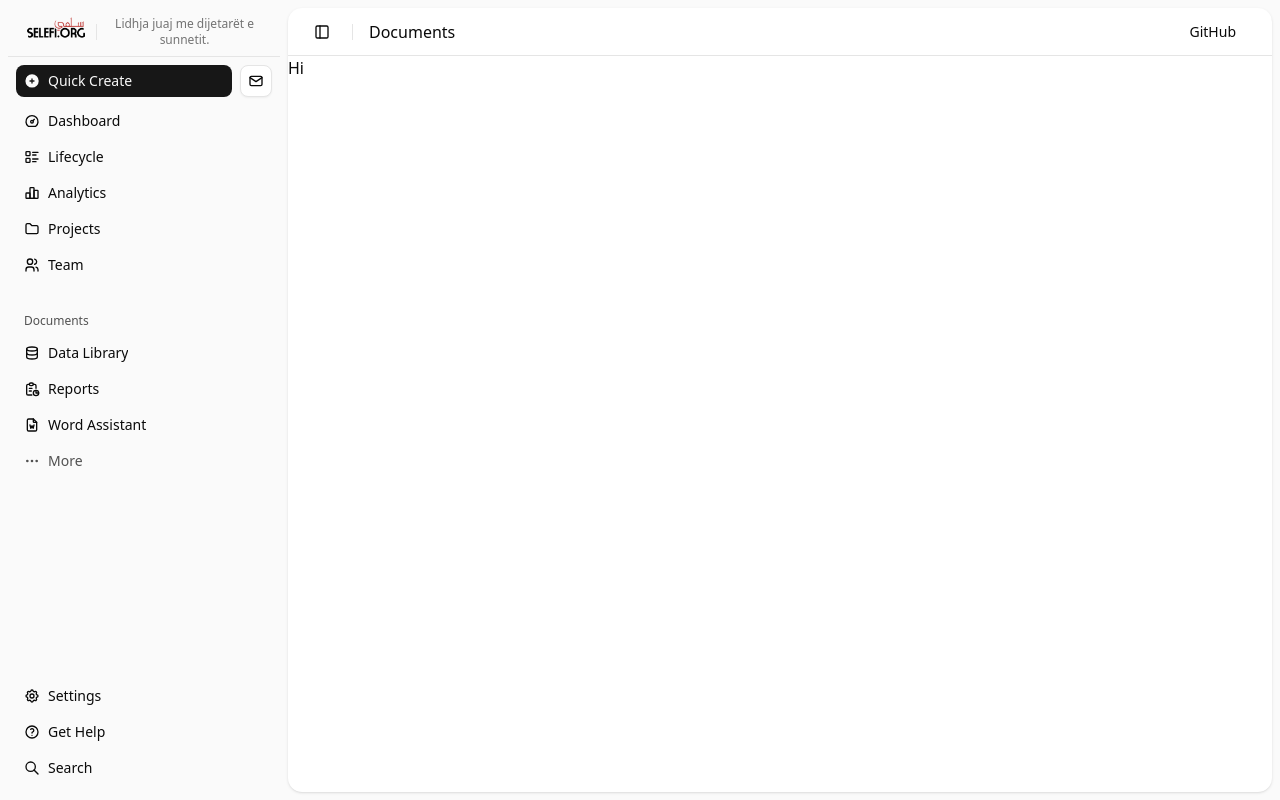
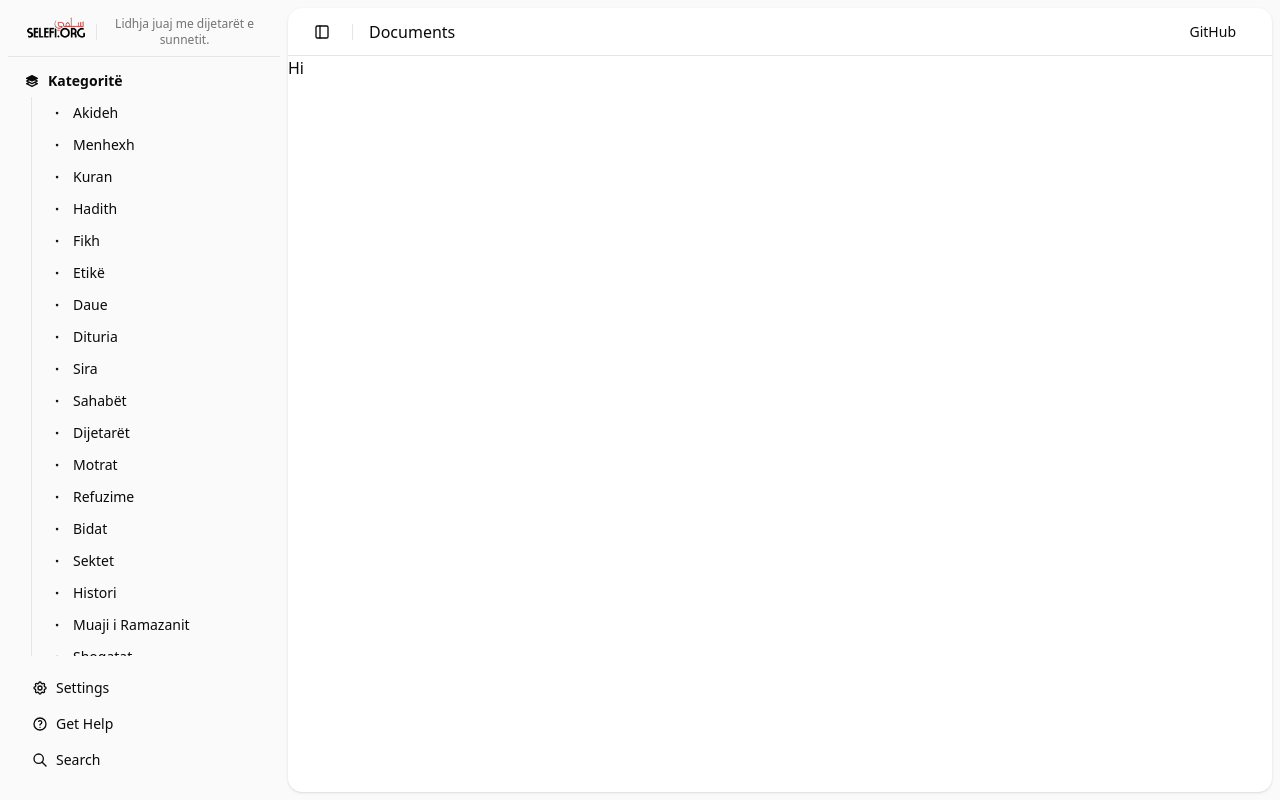
Before and after one commit to artzymeri/selefi-org-web, a Next.js app: page / in a window 1280 px wide. Built offline with nearby package versions, Linux system fonts and the light colour scheme.

Commit message:
Sidebar List updated

```diff
--- a/src/components/LayoutHOC/AppSidebar.jsx
+++ b/src/components/LayoutHOC/AppSidebar.jsx
@@ -20,7 +20,7 @@ import {
 
 import {
   Sidebar,
-  SidebarContent,
+  SidebarContent, SidebarFooter,
   SidebarHeader,
   SidebarMenu,
   SidebarMenuButton,
@@ -34,27 +34,117 @@ import SidebarNavSecondary from "@/components/LayoutHOC/SidebarNavSecondary";
 const data = {
   navMain: [
     {
-      title: "Dashboard",
+      title: "Akideh",
       url: "#",
       icon: IconDashboard,
     },
     {
-      title: "Lifecycle",
+      title: "Menhexh",
       url: "#",
       icon: IconListDetails,
     },
     {
-      title: "Analytics",
+      title: "Kuran",
       url: "#",
       icon: IconChartBar,
     },
     {
-      title: "Projects",
+      title: "Hadith",
       url: "#",
       icon: IconFolder,
     },
     {
-      title: "Team",
+      title: "Fikh",
+      url: "#",
+      icon: IconUsers,
+    },
+    {
+      title: "Etikë",
+      url: "#",
+      icon: IconUsers,
+    },
+    {
+      title: "Daue",
+      url: "#",
+      icon: IconUsers,
+    },
+    {
+      title: "Dituria",
+      url: "#",
+      icon: IconUsers,
+    },
+    {
+      title: "Sira",
+      url: "#",
+      icon: IconUsers,
+    },
+    {
+      title: "Sahabët",
+      url: "#",
+      icon: IconUsers,
+    },
+    {
+      title: "Dijetarët",
+      url: "#",
+      icon: IconUsers,
+    },
+    {
+      title: "Motrat",
+      url: "#",
+      icon: IconUsers,
+    },
+    {
+      title: "Refuzime",
+      url: "#",
+      icon: IconUsers,
+    },
+    {
+      title: "Bidat",
+      url: "#",
+      icon: IconUsers,
+    },
+    {
+      title: "Sektet",
+      url: "#",
+      icon: IconUsers,
+    },
+    {
+      title: "Histori",
+      url: "#",
+      icon: IconUsers,
+    },
+    {
+      title: "Muaji i Ramazanit",
+      url: "#",
+      icon: IconUsers,
+    },
+    {
+      title: "Shoqatat",
+      url: "#",
+      icon: IconUsers,
+    },
+    {
+      title: "Politikë",
+      url: "#",
+      icon: IconUsers,
+    },
+    {
+      title: "Demonstratat",
+      url: "#",
+      icon: IconUsers,
+    },
+    {
+      title: "Aktualitet",
+      url: "#",
+      icon: IconUsers,
+    },
+    {
+      title: "Fetua rreth Mjekësisë",
+      url: "#",
+      icon: IconUsers,
+    },
+    {
+      title: "Rreth Teorive Shkencore",
       url: "#",
       icon: IconUsers,
     },
@@ -168,9 +258,10 @@ const AppSidebar = ({
       <Separator />
       <SidebarContent>
         <SidebarNavMain items={data.navMain} />
-        <SidebarNavDocuments items={data.documents} />
+      </SidebarContent>
+      <SidebarFooter>
         <SidebarNavSecondary items={data.navSecondary} className="mt-auto" />
-      </SidebarContent>
+      </SidebarFooter>
     </Sidebar>
   );
 }
--- a/src/components/LayoutHOC/SidebarNavMain.jsx
+++ b/src/components/LayoutHOC/SidebarNavMain.jsx
@@ -1,15 +1,15 @@
 "use client"
 
-import { IconCirclePlusFilled, IconMail } from "@tabler/icons-react";
-
-import { Button } from "@/components/ui/button"
 import {
-  SidebarGroup,
-  SidebarGroupContent,
-  SidebarMenu,
-  SidebarMenuButton,
-  SidebarMenuItem,
+    SidebarGroup,
+    SidebarGroupContent,
+    SidebarMenu,
+    SidebarMenuButton,
+    SidebarMenuSub, SidebarMenuSubButton, SidebarMenuSubItem,
 } from "@/components/ui/sidebar"
+import {Collapsible, CollapsibleContent, CollapsibleTrigger} from "@/components/ui/collapsible";
+import {IconBoxMultiple, IconStackFront} from "@tabler/icons-react";
+import {DotIcon} from "lucide-react";
 
 const SidebarNavMain = ({
   items
@@ -18,31 +18,27 @@ const SidebarNavMain = ({
     <SidebarGroup>
       <SidebarGroupContent className="flex flex-col gap-2">
         <SidebarMenu>
-          <SidebarMenuItem className="flex items-center gap-2">
-            <SidebarMenuButton
-              tooltip="Quick Create"
-              className="bg-primary text-primary-foreground hover:bg-primary/90 hover:text-primary-foreground active:bg-primary/90 active:text-primary-foreground min-w-8 duration-200 ease-linear">
-              <IconCirclePlusFilled />
-              <span>Quick Create</span>
-            </SidebarMenuButton>
-            <Button
-              size="icon"
-              className="size-8 group-data-[collapsible=icon]:opacity-0"
-              variant="outline">
-              <IconMail />
-              <span className="sr-only">Inbox</span>
-            </Button>
-          </SidebarMenuItem>
-        </SidebarMenu>
-        <SidebarMenu>
+            <Collapsible defaultOpen className="group/collapsible">
+                <CollapsibleTrigger asChild>
+                    <SidebarMenuButton>
+                        <IconStackFront />
+                        <span className="font-bold">Kategoritë</span>
+                    </SidebarMenuButton>
+                </CollapsibleTrigger>
+                <CollapsibleContent>
+                    <SidebarMenuSub>
           {items.map((item) => (
-            <SidebarMenuItem key={item.title}>
-              <SidebarMenuButton tooltip={item.title}>
-                {item.icon && <item.icon />}
+            <SidebarMenuSubItem key={item.title}>
+              <SidebarMenuSubButton tooltip={item.title}>
+                  <DotIcon />
                 <span>{item.title}</span>
-              </SidebarMenuButton>
-            </SidebarMenuItem>
+              </SidebarMenuSubButton>
+            </SidebarMenuSubItem>
           ))}
+                    </SidebarMenuSub>
+                </CollapsibleContent>
+            </Collapsible>
+
         </SidebarMenu>
       </SidebarGroupContent>
     </SidebarGroup>
```
